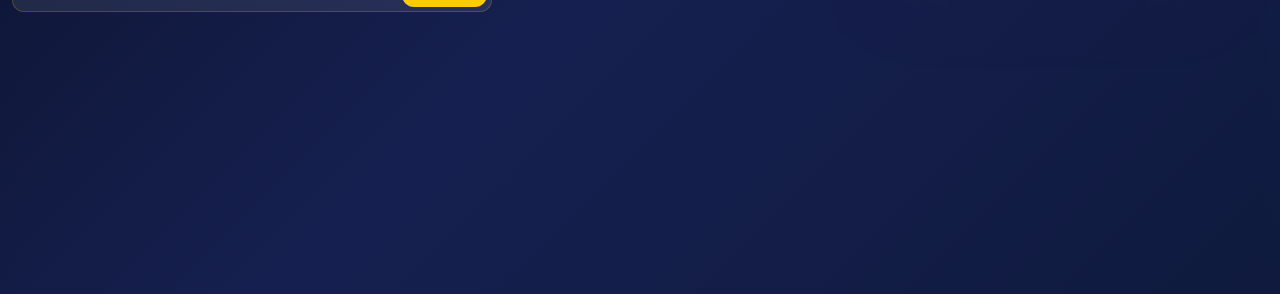
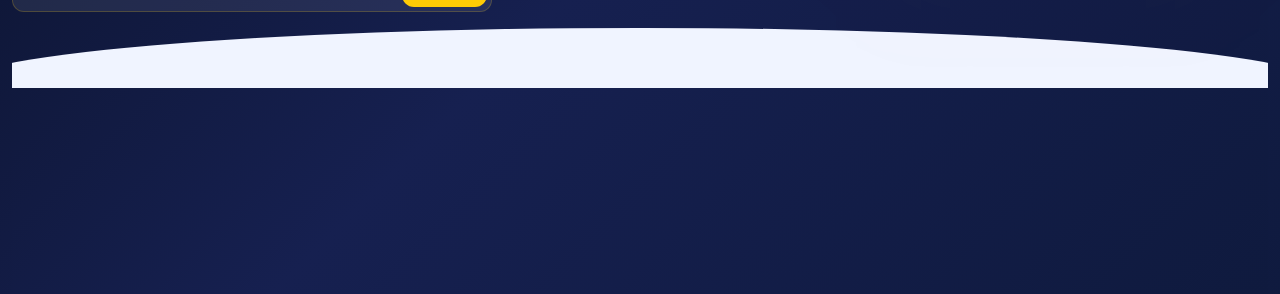
Before and after one commit to philquake/PokeDatabase, a Django app: template home/templates/home.html in a window 1280 px wide. Shown: the part 441-735 px from the top of the page. Run offline with Django 5.2, Linux system fonts and the light colour scheme; the template is opened without the code that fills it, so the values that code supplies are empty; some libraries are stand-ins or nearby versions.

Commit message:
Add styling for home divider with ellipse shape and background color

```diff
--- a/pokemon/static/css/styles.css
+++ b/pokemon/static/css/styles.css
@@ -274,6 +274,8 @@ main {
   padding-top: 5.5rem;
 }
 
+
+
 input,
 button {
   max-width: 100%;
@@ -390,3 +392,11 @@ button {
 .stat-value {
   color: rgba(255, 255, 255, 0.9);
 }
+
+.home-divider {
+  width: 100%;
+  height: 60px;
+  background: #f0f4ff;
+  clip-path: ellipse(55% 100% at 50% 100%);
+  margin-top: 1rem;
+}
```
